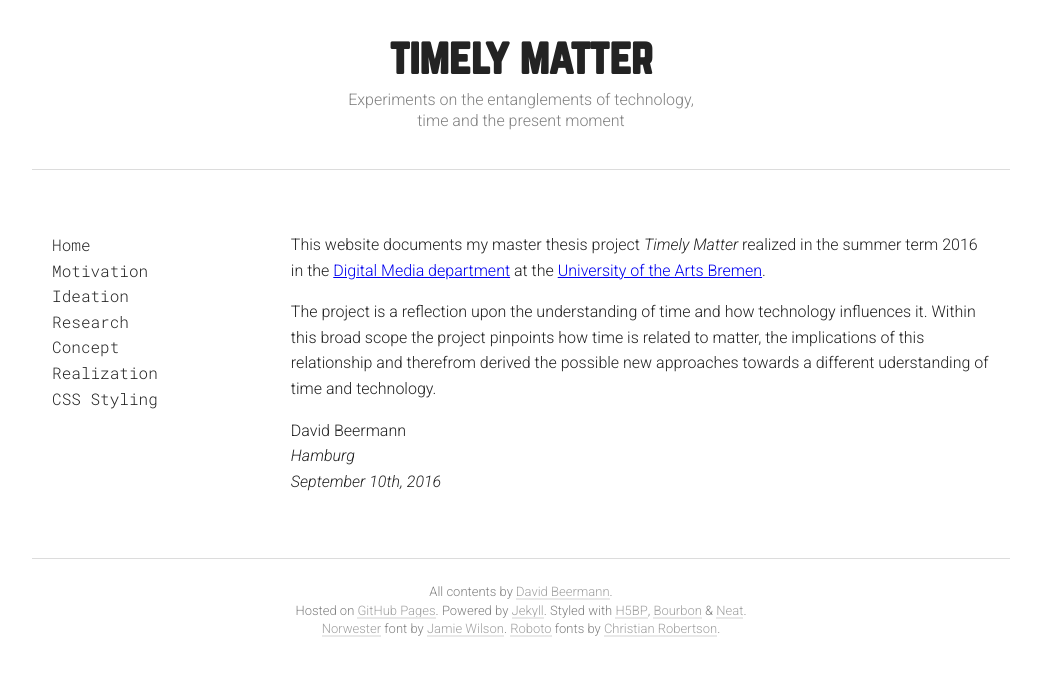
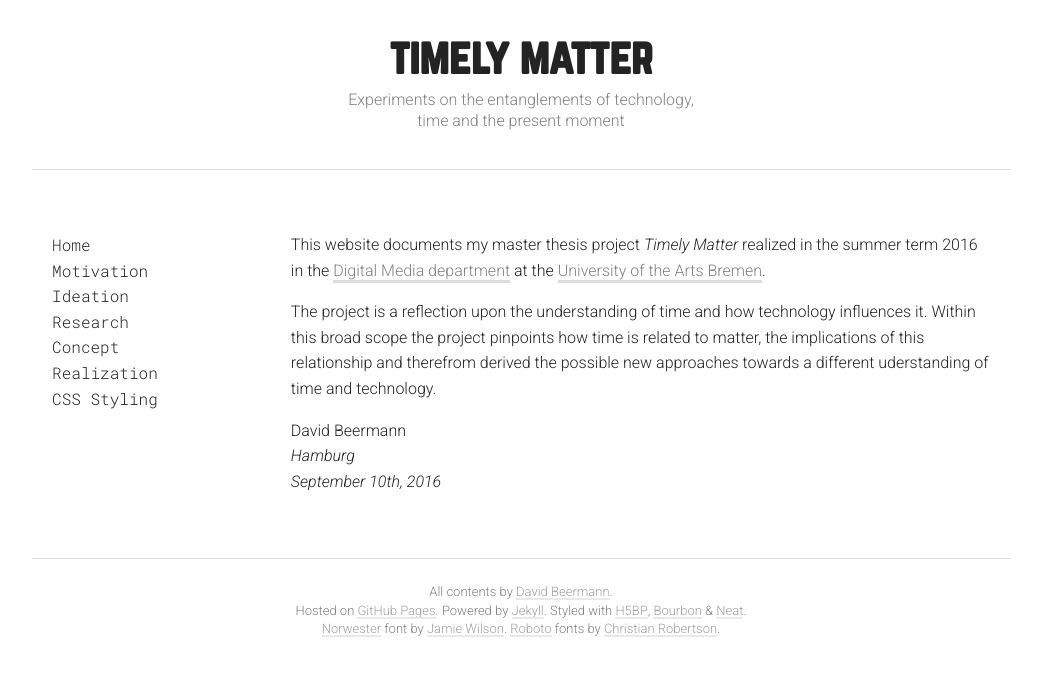
Before and after one commit to davidbeermann/timely-matter, a Jekyll site: the page built from index.md, in a window 1280 px wide. Shown: the top 676 px of the page, without its empty margins (119-1160 px from the left). Built offline with Jekyll 4.4.1, drawn with Linux system fonts in a browser that asks for light colours.

Commit message:
added content link styling

```diff
--- a/_sass/_colors.sass
+++ b/_sass/_colors.sass
@@ -1,4 +1,5 @@
 $dark-gray: #232323
+$dark-mid-gray: #505050
 $mid-gray: #808080
 $light-mid-gray: #b0b0b0
 $light-gray: #dcdcdc
--- a/_sass/base/_base.sass
+++ b/_sass/base/_base.sass
@@ -2,6 +2,7 @@
 @import "../fonts"
 
 html
+  color: $dark-gray
   line-height: 1.6
 
 body
--- a/_sass/modules/_page-content.sass
+++ b/_sass/modules/_page-content.sass
@@ -1,6 +1,19 @@
 @import "../colors"
 
 .page-content
+  a
+    position: relative
+    &, &:active, &:visited
+      border-bottom-color: $light-gray
+      border-bottom-style: solid
+      border-bottom-width: 3px
+      color: $mid-gray
+      text-decoration: none
+    &:hover
+      border-bottom-width: 1px
+      color: $light-mid-gray
+      @include animation(content_link_anim 0.4s ease)
+
   blockquote
     @include outer-container
     line-height: 1.4
@@ -17,3 +30,12 @@
       font-size: rem(20)
       font-style: italic
       font-weight: 300
+
+
+@include keyframes(content_link_anim)
+  from
+    border-bottom-width: 3px
+    color: $mid-gray
+  to
+    border-bottom-width: 1px
+    color: $light-mid-gray
```
